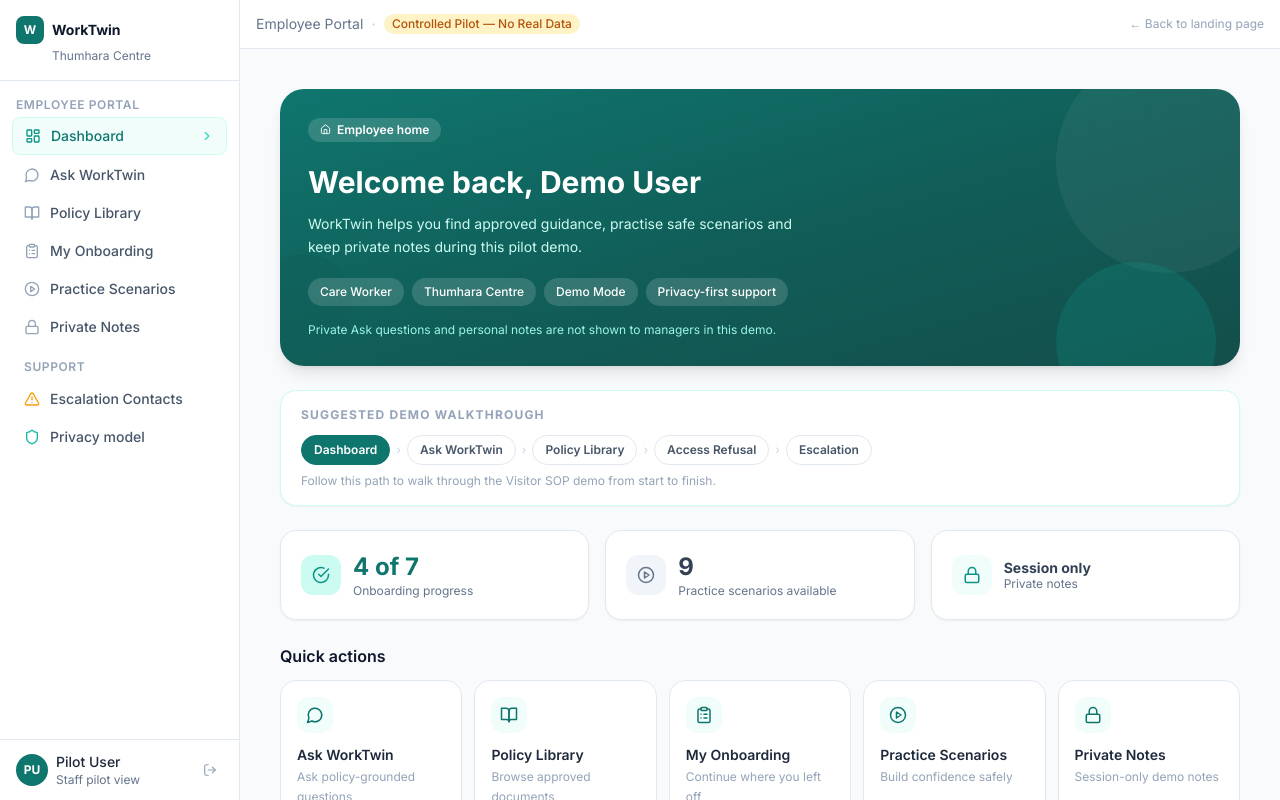
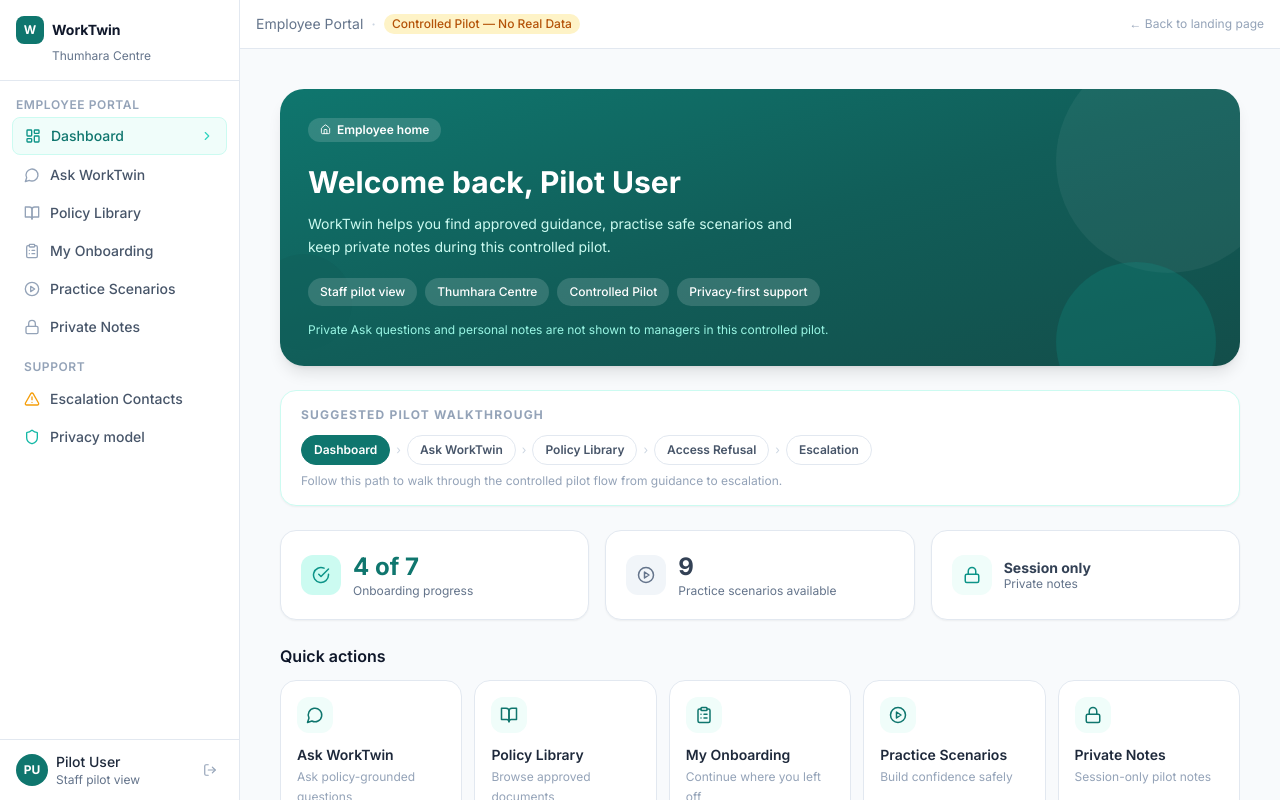
Before and after one commit to inaambasit/worktwin-care-pilot, a Next.js app in the folder frontend/: page /dashboard in a window 1280 px wide. Built offline with nearby package versions, Linux system fonts and the light colour scheme.

Commit message:
Polish dashboard pilot wording

```diff
--- a/frontend/app/dashboard/page.tsx
+++ b/frontend/app/dashboard/page.tsx
@@ -10,10 +10,10 @@ const quickActions = [
   { href: '/policies', icon: BookOpen, label: 'Policy Library', desc: 'Browse approved documents' },
   { href: '/onboarding', icon: ClipboardList, label: 'My Onboarding', desc: 'Continue where you left off' },
   { href: '/scenarios', icon: PlayCircle, label: 'Practice Scenarios', desc: 'Build confidence safely' },
-  { href: '/notes', icon: Lock, label: 'Private Notes', desc: 'Session-only demo notes' },
+  { href: '/notes', icon: Lock, label: 'Private Notes', desc: 'Session-only pilot notes' },
 ]
 
-const CONTEXT_CHIPS = ['Care Worker', 'Thumhara Centre', 'Demo Mode', 'Privacy-first support']
+const CONTEXT_CHIPS = ['Staff pilot view', 'Thumhara Centre', 'Controlled Pilot', 'Privacy-first support']
 
 const onboardingTasks = [
   { label: 'Read the Staff Handbook', done: true },
@@ -42,9 +42,9 @@ export default function DashboardPage() {
               <Home size={11} />
               Employee home
             </span>
-            <h1 className="text-3xl font-bold mb-2.5 leading-snug">Welcome back, Demo User</h1>
+            <h1 className="text-3xl font-bold mb-2.5 leading-snug">Welcome back, Pilot User</h1>
             <p className="text-teal-100 text-sm leading-relaxed max-w-lg mb-5">
-              WorkTwin helps you find approved guidance, practise safe scenarios and keep private notes during this pilot demo.
+              WorkTwin helps you find approved guidance, practise safe scenarios and keep private notes during this controlled pilot.
             </p>
             <div className="flex flex-wrap gap-2 mb-4">
               {CONTEXT_CHIPS.map(chip => (
@@ -54,14 +54,14 @@ export default function DashboardPage() {
               ))}
             </div>
             <p className="text-teal-200 text-xs">
-              Private Ask questions and personal notes are not shown to managers in this demo.
+              Private Ask questions and personal notes are not shown to managers in this controlled pilot.
             </p>
           </div>
         </div>
 
-        {/* Demo walkthrough strip */}
+        {/* Pilot walkthrough strip */}
         <div className="bg-white border border-teal-100 rounded-2xl px-5 py-4 shadow-sm">
-          <p className="text-xs font-bold text-slate-400 uppercase tracking-widest mb-3">Suggested demo walkthrough</p>
+          <p className="text-xs font-bold text-slate-400 uppercase tracking-widest mb-3">Suggested pilot walkthrough</p>
           <div className="flex items-center gap-1.5 flex-wrap">
             {[
               { label: 'Dashboard', href: '/', active: true },
@@ -85,7 +85,7 @@ export default function DashboardPage() {
               </div>
             ))}
           </div>
-          <p className="text-xs text-slate-400 mt-2">Follow this path to walk through the Visitor SOP demo from start to finish.</p>
+          <p className="text-xs text-slate-400 mt-2">Follow this path to walk through the controlled pilot flow from guidance to escalation.</p>
         </div>
 
         {/* Summary cards */}
@@ -213,7 +213,7 @@ export default function DashboardPage() {
           <div>
             <h2 className="font-semibold text-slate-800 text-sm mb-1">Privacy-first pilot</h2>
             <p className="text-sm text-slate-600 leading-relaxed">
-              Private notes and personal Ask WorkTwin questions stay private in this demo. Structured visit records may be shared with authorised leads where required.
+              Private notes and personal Ask WorkTwin questions stay private in this controlled pilot. Structured visit records may be shared with authorised leads where required.
             </p>
           </div>
         </div>
```
Also changed, not shown: 1 other file (tests, documents, lock files or other folders).
